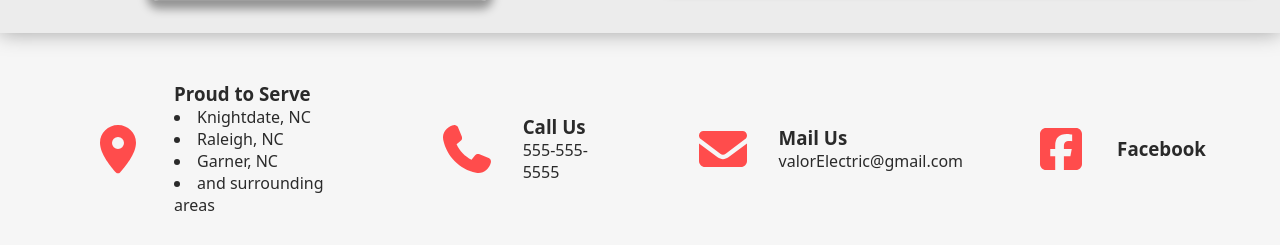
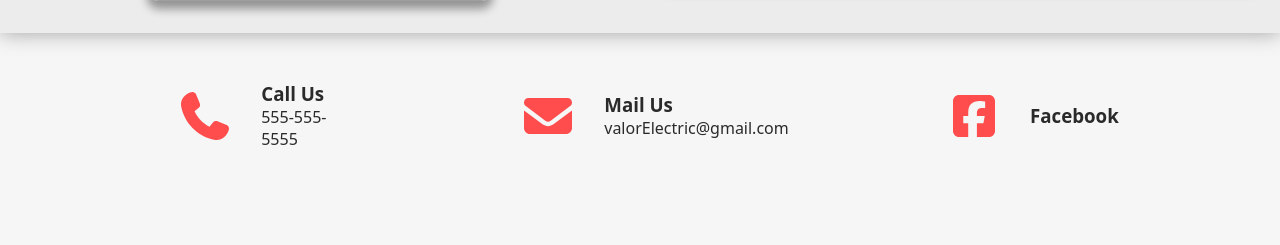
Before and after one commit to Plofland/ValorElectric, a React (Vite) app: page / in a window 1280 px wide. Shown: the part 1013-1258 px from the top of the page. After the commit the page ends 1195 px from the top, so only its background shows below. Built offline with nearby package versions, Linux system fonts and the light colour scheme; grey boxes are pictures that could not be loaded.

Commit message:
rm served area copy & link

```diff
--- a/src/components/Footer.tsx
+++ b/src/components/Footer.tsx
@@ -10,42 +10,11 @@ const Footer = () => {
 	return (
 		<>
 			<ContactContainer>
-				<Fade
-					direction="up"
-					cascade
-					damping={0.15}
-					triggerOnce
-				>
-					{/* Find Us (should NOT Clickable) */}
-					<ContactCard
-						href="https://maps.google.com/?q=123+Fake+Street"
-						target="_blank"
-						rel="noopener noreferrer"
-					>
-						<IconContainer>
-							<FontAwesomeIcon
-								icon={faLocationDot}
-							/>
-						</IconContainer>
-						<ContactText>
-							<h3>Proud to Serve</h3>
-							<ul>
-								<li>Knightdate, NC</li>
-								<li>Raleigh, NC</li>
-								<li>Garner, NC</li>
-								<li>
-									and surrounding areas
-								</li>
-							</ul>
-						</ContactText>
-					</ContactCard>
-
+				<Fade direction="up" cascade damping={0.15} triggerOnce>
 					{/* Phone Us (Clickable) */}
 					<ContactCard href="tel:5555555555">
 						<IconContainer>
-							<FontAwesomeIcon
-								icon={faPhone}
-							/>
+							<FontAwesomeIcon icon={faPhone} />
 						</IconContainer>
 						<ContactText>
 							<h3>Call Us</h3>
@@ -56,9 +25,7 @@ const Footer = () => {
 					{/* Mail Us (Clickable) */}
 					<ContactCard href="mailto:valorElectric@gmail.com">
 						<IconContainer>
-							<FontAwesomeIcon
-								icon={faEnvelope}
-							/>
+							<FontAwesomeIcon icon={faEnvelope} />
 						</IconContainer>
 						<ContactText>
 							<h3>Mail Us</h3>
@@ -68,9 +35,7 @@ const Footer = () => {
 					{/* Facebook (Clickable) */}
 					<ContactCard href="https://www.facebook.com/profile.php?id=61574838629616">
 						<IconContainer>
-							<FontAwesomeIcon
-								icon={faSquareFacebook}
-							/>
+							<FontAwesomeIcon icon={faSquareFacebook} />
 						</IconContainer>
 						<ContactText>
 							<h3>Facebook</h3>
```
